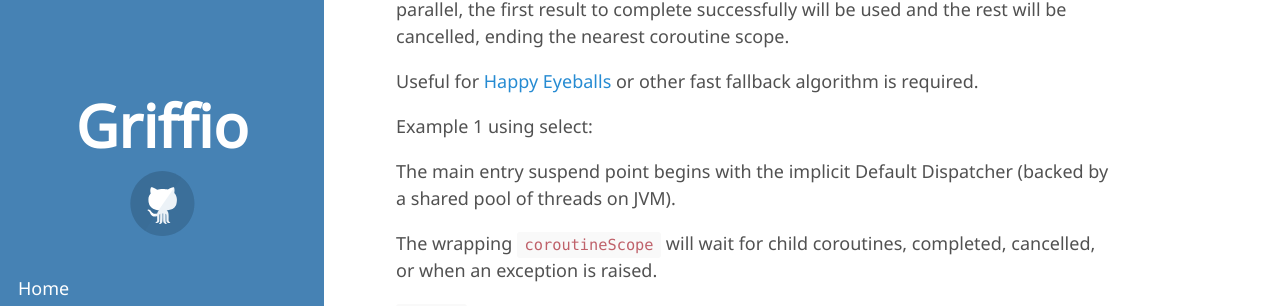
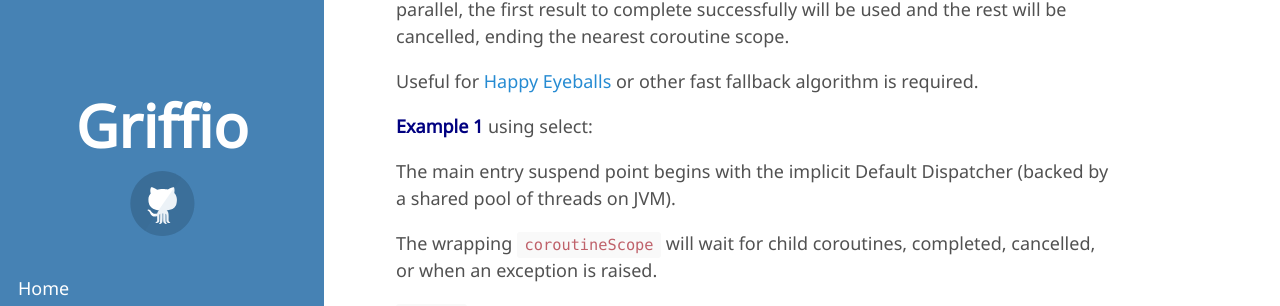
Before and after one commit to griffio/griffio.github.io, a Jekyll site: the page built from _posts/2023-03-18-More-Kotlin-Racing-Ambiguous-Coroutines.md, in a window 1280 px wide and 900 px high. Shown: the part 186-492 px from the top of the window. Built offline with Jekyll 4.4.1, drawn with Linux system fonts in a browser that asks for light colours; some web fonts are replaced.

Commit message:
run code

```diff
--- a/_posts/2023-03-18-More-Kotlin-Racing-Ambiguous-Coroutines.md
+++ b/_posts/2023-03-18-More-Kotlin-Racing-Ambiguous-Coroutines.md
@@ -13,7 +13,7 @@
 
 Useful for [Happy Eyeballs](https://www.rfc-editor.org/rfc/rfc8305) or other fast fallback algorithm is required.
 
-Example 1 using select:
+**Example 1** using select:
 
 The main entry suspend point begins with the implicit Default Dispatcher (backed by a shared pool of threads on JVM).
 
```
